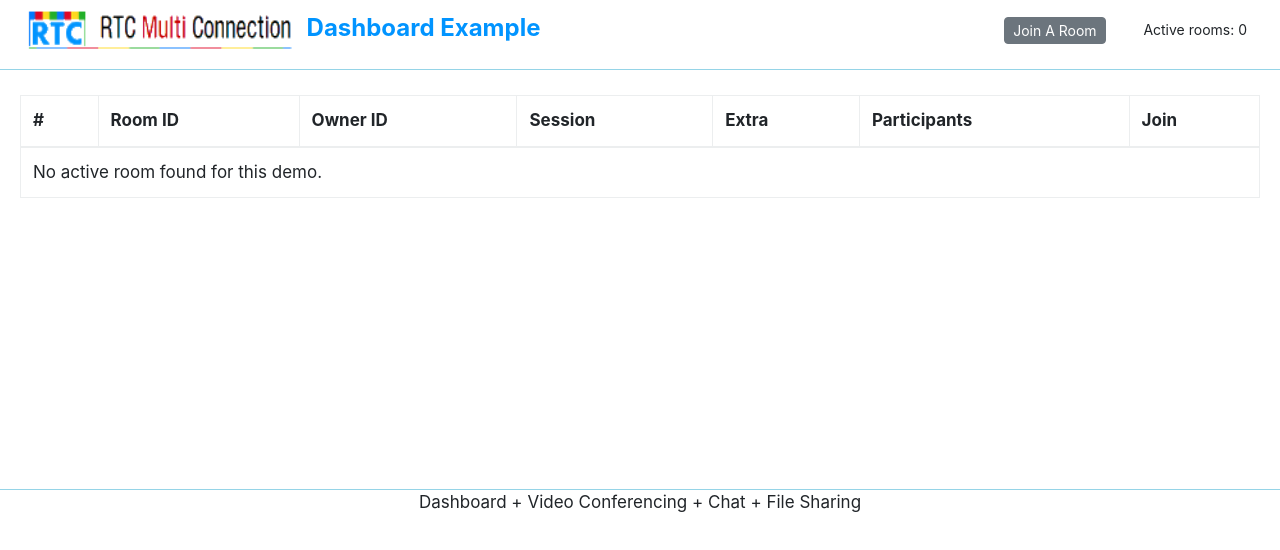
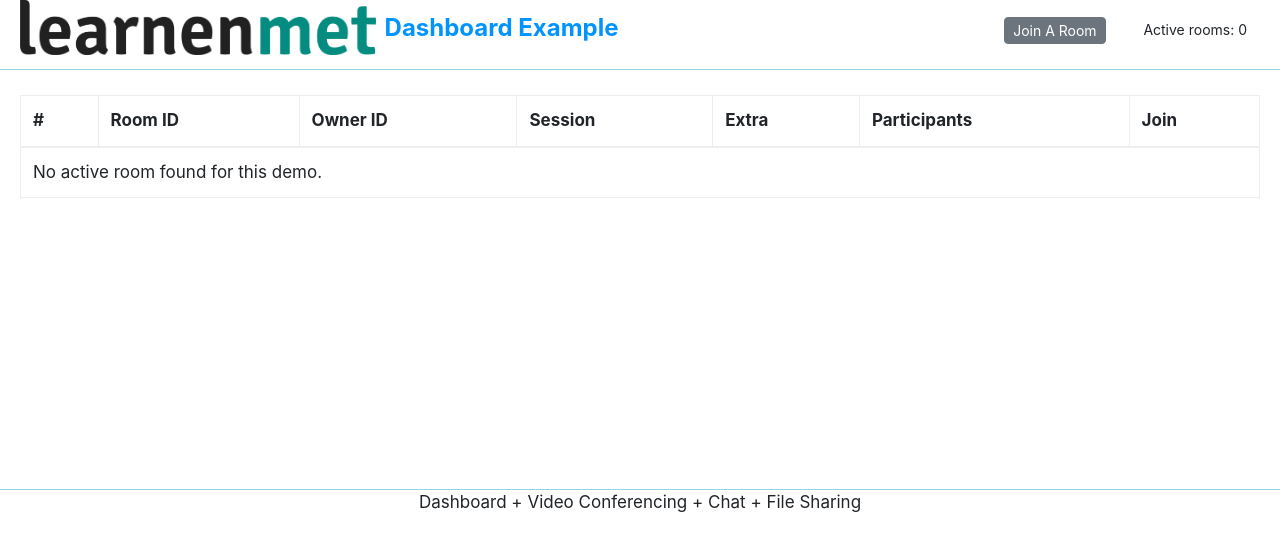
Before and after one commit to SomuBhandari/rtc, a website: page demos/dashboard/index2.html in a window 1280 px wide. Drawn offline with nearby package versions, Linux system fonts and the light colour scheme; no server answers.

Commit message:
added logo

```diff
--- a/demos/dashboard/index2.html
+++ b/demos/dashboard/index2.html
@@ -293,7 +293,7 @@ input[disabled], button[disabled] {
 </head>
 <body>
   <header style="margin-bottom: 20px;">
-    <img class="logo" src="/demos/logo.png" alt="RTCMultiConnection" /> <span class="logo-text">Dashboard Example</span>
+    <img class="logo" src="wordmark.png" alt="RTCMultiConnection" /> <span class="logo-text">Dashboard Example</span>
 
     <div style="float: right;margin-top: 15px;">
 <!--       <button class="btn btn-primary" data-toggle="modal" data-target="#startRoomModel">Create A New Room</button> -->
```
